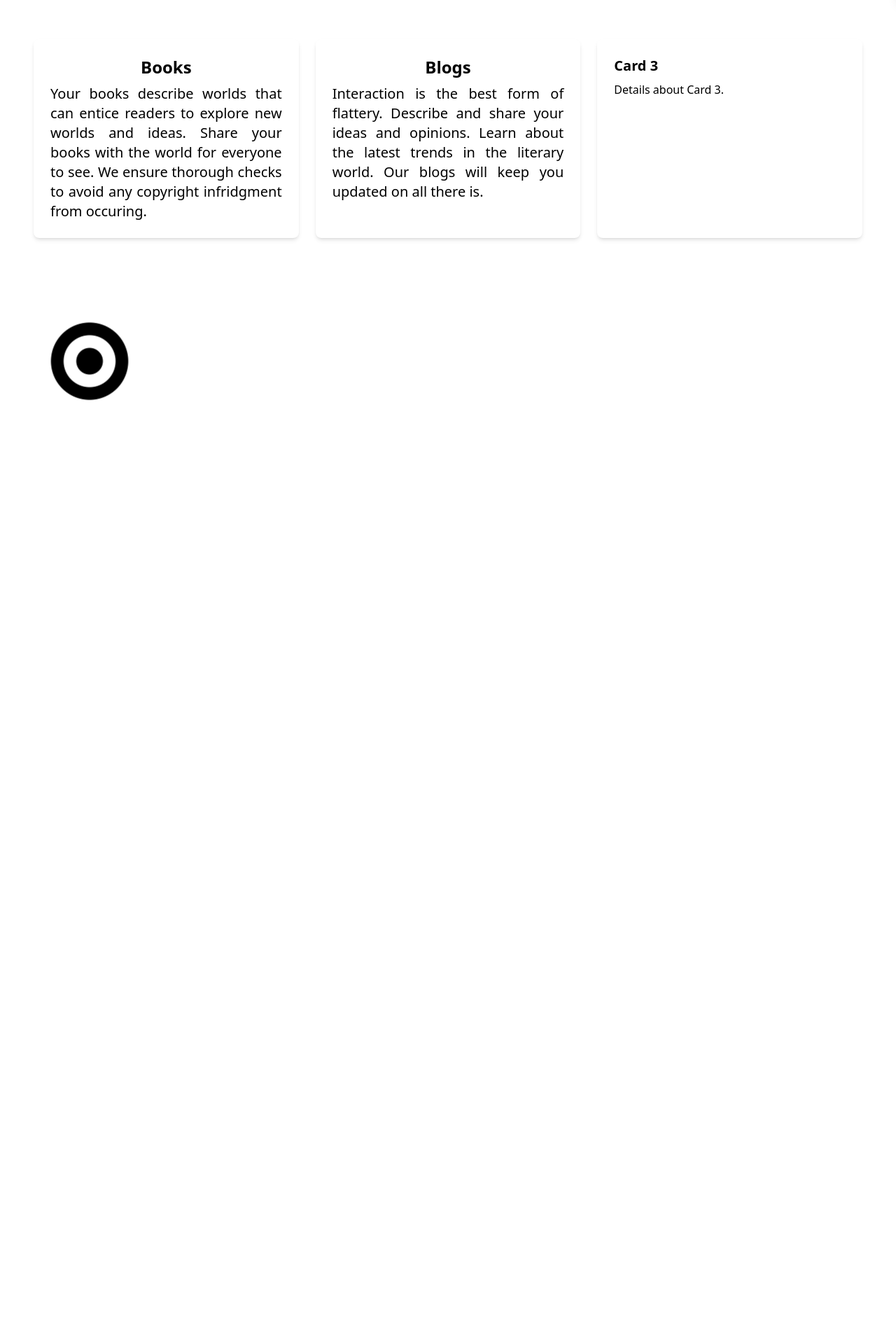
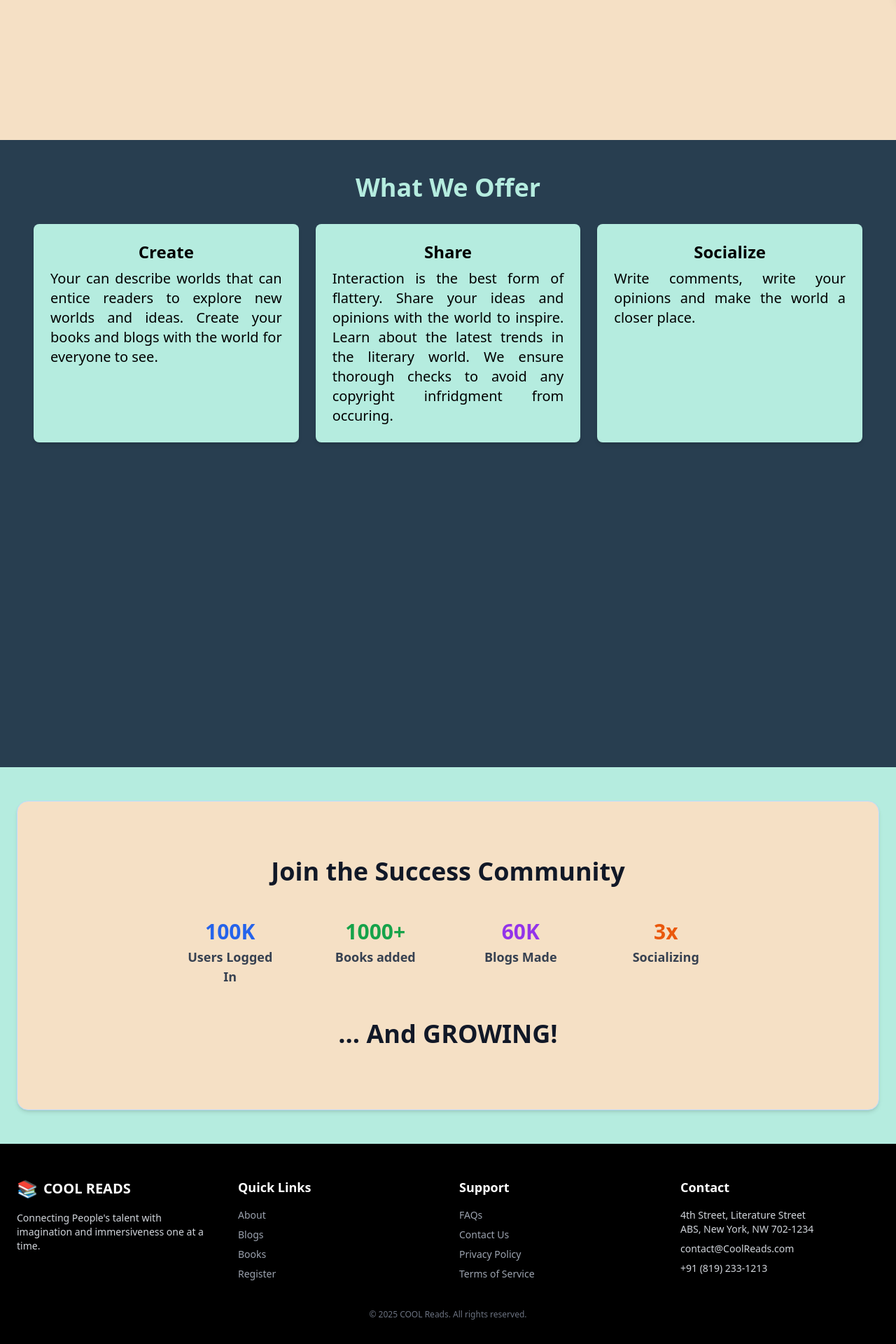
Before and after one commit to Nihaar75858/Cool-Reads, a React (Create React App) app in the folder frontend/: page / in a window 1280 px wide. Shown: the part 800-2720 px from the top of the page at 70% size. Before the commit the page ends 1444 px from the top, so only its background shows below. Built offline with nearby package versions, Linux system fonts and the light colour scheme.

Commit message:
Navbar fixed with landing page changes

```diff
--- a/frontend/package.json
+++ b/frontend/package.json
@@ -13,6 +13,7 @@
     "@testing-library/user-event": "^13.5.0",
     "@tinymce/tinymce-react": "^6.2.0",
     "axios": "^1.9.0",
+    "framer-motion": "^12.23.0",
     "react": "^19.1.0",
     "react-dom": "^19.1.0",
     "react-icons": "^5.5.0",
--- a/frontend/src/App.js
+++ b/frontend/src/App.js
@@ -7,6 +7,7 @@ import Register from './pages/Auth/Register';
 import Navbar from './components/Navbar/Navbar';
 import Profile from './components/Profile/Profile';
 import Notifications from './components/Notifications/Notifications';
+import About from './pages/About/About';
 
 // Blog
 import CreateBlog from './pages/Author/Blog/CreateBlog/CreateBlog';
@@ -46,22 +47,26 @@ function App() {
         <Route path="/register" element={<Register />} />
         <Route path="/login" element={<Login />} />
         <Route path="/profile" element={<Profile />} />
+        <Route path="/about" element={<About />} />
+
+        {/* Dashboard */}
 
         // Blogs
         <Route path="/createblog" element={<CreateBlog />} />
         <Route path="/viewblogs" element={<ViewBlogs />} />
         <Route path="/blogs/:id" element={<BlogDetail />} />
+        <Route path="/publicblogs" element={<ViewBlogs />} />
 
         <Route path="/notifications" element={<Notifications />} />
 
         // Author
         <Route path="/authordashboard" element={<AuthorDashboard user={user} />} />
-        <Route path="/addpublications" element={<AddPublication user={user} />} />
+        <Route path="/admin/addpublications" element={<AddPublication user={user} />} />
         <Route path="/addbook" element={<AddBook />} />
 
         // Admin
         <Route path="/admin/viewpublications" element={<AdminNotification />} />
-        <Route path="/admindashboard" element={<AdminDashboard />} />
+        <Route path="/admin/admindashboard" element={<AdminDashboard />} />
         <Route path="/admin/requests/:id" element={<BookRequestDetail />} />
 
         // Viewer
--- a/frontend/src/components/constants/utils.jsx
+++ b/frontend/src/components/constants/utils.jsx
@@ -2,16 +2,16 @@ const NavigationConfig = {
     0: [ // Guest / not logged in
         { name: "Home", to: "/", submenus: null },
         { name: "About", to: "/about", submenus: null },
-        { name: "Login", to: "/login", submenus: null },
-        { name: "Register", to: "/register", submenus: null }
+        { name: "Blogs", to: "/publicblogs", submenus: null },
+        { name: "Books", to: "/publicbooks", submenus: null },
     ],
     1: [
-        { name: "Home", to: "/admindashboard", submenus: null },
+        { name: "Home", to: "/admin/admindashboard", submenus: null },
         {
             name: "Publications", submenus: [
                 { name: "View Publications", to: "/admin/viewpublications" },
-                { name: "Review Publications", to: "/addpublications" },
-                { name: "Modify Publications", to: "/modifybook" },
+                { name: "Review Publications", to: "/admin/addpublications" },
+                { name: "Modify Publications", to: "/admin/modifybook" },
             ]
         },
         {
@@ -20,7 +20,7 @@ const NavigationConfig = {
                 { name: "View Blogs", to: "/viewblogs" },
             ]
         },
-        { name: "Notifications", to: "/notifications", submenus: null },
+        { name: "Notifications", to: "/admin/notifications", submenus: null },
     ],
     2: [
         { name: "Home", to: "/authordashboard", submenus: null },
@@ -33,9 +33,9 @@ const NavigationConfig = {
         },
     ],
     3: [
-        { name: "Home", to: "/viewerdashboard", submenus: null },
-        { name: "Books", to: "/viewbooks", submenus: null },
-        { name: "Notifications", to: "/notifications", submenus: null },
+        { name: "Home", to: "/viewer/viewerdashboard", submenus: null },
+        { name: "Books", to: "/viewer/viewbooks", submenus: null },
+        { name: "Notifications", to: "/viewer/notifications", submenus: null },
         {
             name: "Blogs", submenus: [
                 { name: "Create Blog", to: "/createblog" },
--- /dev/null
+++ b/frontend/src/pages/About/About.jsx
@@ -0,0 +1,66 @@
+import React from 'react';
+
+const About = () => {
+  return (
+    <div className="min-h-screen bg-custombg text-gray-800 px-6 py-12">
+      <div className="max-w-6xl mx-auto space-y-12">
+
+        {/* Heading */}
+        <div className="text-center">
+          <h1 className="text-5xl font-bold mb-4 text-navtext">About COOL Reads</h1>
+          <p className="text-lg text-gray-700">
+            COOL Reads is a creative ecosystem for readers, writers, and thinkers to share, explore, and connect.
+          </p>
+        </div>
+
+        {/* Mission Section */}
+        <section>
+          <h2 className="text-3xl font-semibold mb-4">Our Mission</h2>
+          <p className="text-lg leading-relaxed">
+            We aim to democratize literary expression. Whether you're an aspiring author, a passionate reader,
+            or someone who just wants to explore thought-provoking content, COOL Reads provides you with the
+            tools to write, read, and interact with a diverse community.
+          </p>
+        </section>
+
+        {/* Values Section */}
+        <section>
+          <h2 className="text-3xl font-semibold mb-4">What Sets Us Apart</h2>
+          <ul className="list-disc list-inside text-lg space-y-2">
+            <li><strong>Empowerment:</strong> Anyone can publish their ideas and gain recognition.</li>
+            <li><strong>Engagement:</strong> Social features like comments, collections, and notifications foster interaction.</li>
+            <li><strong>Trust:</strong> A role-based system ensures content authenticity and protects original work.</li>
+            <li><strong>Community:</strong> We believe literature is best when shared and discussed openly.</li>
+          </ul>
+        </section>
+
+        {/* How it Works Section */}
+        <section>
+          <h2 className="text-3xl font-semibold mb-4">How It Works</h2>
+          <p className="text-lg leading-relaxed">
+            Authors can create books and blogs, which are moderated and stored under their profile.
+            Viewers can browse, collect, and comment on content, helping authors grow. Admins maintain
+            quality and integrity across the platform.
+          </p>
+        </section>
+
+        {/* Call to Action */}
+        <section className="bg-logobg text-white rounded-lg p-8 text-center shadow-lg">
+          <h2 className="text-4xl font-bold mb-4">Join Our Movement</h2>
+          <p className="text-lg mb-6">
+            Whether you’re here to read, write, or just get inspired — COOL Reads is your literary playground.
+          </p>
+          <a
+            href="/register"
+            className="bg-white text-navtext font-semibold px-6 py-3 rounded hover:bg-gray-200 transition"
+          >
+            Get Started
+          </a>
+        </section>
+
+      </div>
+    </div>
+  );
+};
+
+export default About;
--- a/frontend/src/pages/DashBoard/Dashboard.jsx
+++ b/frontend/src/pages/DashBoard/Dashboard.jsx
@@ -1,4 +1,5 @@
 import React from 'react'
+import { motion } from 'framer-motion';
 
 // Dashboard Component
 const Dashboard = () => {
@@ -7,10 +8,16 @@ const Dashboard = () => {
 
       {/* Main Content */}
       <div className="p-12 bg-custombg">
+        <motion.div
+          className="min-h-screen"
+          initial={{ opacity: 0, y: 50 }}
+          animate={{ opacity: 1, y: 0 }}
+          transition={{ duration: 0.8, ease: 'easeOut' }}
+        >
           <div className="flex flex-col md:flex-row items-center gap-8">
             {/* Text Section */}
             <div className="md:w-1/2">
-            <h1 className="text-5xl font-bold mb-4">Welcome to COOL Reads</h1>
+              <h1 className="text-5xl font-bold mb-4">Welcome to <br></br>COOL READS</h1>
               <p className="text-gray-700 text-lg">
                 Where you can read, connect, and share your world of literature.
               </p>
@@ -25,40 +32,139 @@ const Dashboard = () => {
               />
             </div>
           </div>
+        </motion.div>
       </div>
 
 
-      <div className="p-12 bg-white">
+      <div className="p-12 bg-logobg">
         {/* Example: Cards Section */}
+        <motion.div
+          className="min-h-screen"
+          initial={{ opacity: 0, y: 50 }}
+          animate={{ opacity: 1, y: 0 }}
+          transition={{ duration: 0.8, ease: 'easeOut' }}
+        >
+          <h1 className="text-4xl font-bold text-center text-navtext mb-8">What We Offer</h1>
           <div className="grid grid-cols-1 md:grid-cols-2 lg:grid-cols-3 gap-6 mt-8">
-          <div className="bg-white p-6 rounded-lg shadow-md">
-            <h2 className="text-2xl font-semibold mb-2 text-center">Books</h2>
+            <div className="bg-navtext p-6 rounded-lg shadow-md">
+              <h2 className="text-2xl font-semibold mb-2 text-center">Create</h2>
               <p className='text-xl text-justify'>
-              Your books describe worlds that can entice readers
+                Your can describe worlds that can entice readers
                 to explore new worlds and ideas.
-              Share your books with the world for everyone to see.
-              We ensure thorough checks to avoid any copyright
-              infridgment from occuring.</p>
+                Create your books and blogs with the world for everyone to see.
+              </p>
             </div>
-          <div className="bg-white p-6 rounded-lg shadow-md">
-            <h2 className="text-2xl font-semibold mb-2 text-center">Blogs</h2>
+            <div className="bg-navtext p-6 rounded-lg shadow-md">
+              <h2 className="text-2xl font-semibold mb-2 text-center">Share</h2>
               <p className='text-xl text-justify'>
                 Interaction is the best form of flattery.
-              Describe and share your ideas and opinions.
+                Share your ideas and opinions with the world to inspire.
                 Learn about the latest trends in the literary world.
-              Our blogs will keep you updated on all there is.
+                We ensure thorough checks to avoid any copyright
+                infridgment from occuring.
               </p>
             </div>
-          <div className="bg-white p-6 rounded-lg shadow-md">
-            <h2 className="text-xl font-semibold mb-2">Card 3</h2>
-            <p>Details about Card 3.</p>
+            <div className="bg-navtext p-6 rounded-lg shadow-md">
+              <h2 className="text-2xl font-semibold mb-2 text-center">Socialize</h2>
+              <p className='text-xl text-justify'>
+                Write comments, write your opinions and make the world a closer place.
+              </p>
             </div>
+          </div>
+        </motion.div>
+      </div>
+
+      <div className="bg-navtext px-6 py-12 flex flex-col items-center">
+        <motion.div
+          initial={{ opacity: 0, y: 50 }}
+          animate={{ opacity: 1, y: 0 }}
+          transition={{ duration: 0.8, ease: 'easeOut' }}
+        >
+          <div className="w-full bg-custombg rounded-2xl border border-blue-200 py-20 px-60 shadow-md text-center">
+            <h2 className="text-4xl font-bold mb-12 text-gray-900">Join the Success Community</h2>
+
+            <div className="grid grid-cols-2 md:grid-cols-4 gap-20 mb-12">
+              <div>
+                <h3 className="text-3xl font-bold text-blue-600">100K</h3>
+                <p className="text-lg font-bold text-gray-700 mt-1">Users Logged In</p>
+              </div>
+              <div>
+                <h3 className="text-3xl font-bold text-green-600">1000+</h3>
+                <p className="text-lg font-bold text-gray-700 mt-1">Books added</p>
+              </div>
+              <div>
+                <h3 className="text-3xl font-bold text-purple-600">60K</h3>
+                <p className="text-lg font-bold text-gray-700 mt-1">Blogs Made</p>
+              </div>
+              <div>
+                <h3 className="text-3xl font-bold text-orange-600">3x</h3>
+                <p className="text-lg font-bold text-gray-700 mt-1">Socializing</p>
               </div>
             </div>
 
-      <div className="w-64 h-64 rounded-full bg-[radial-gradient(circle,_#000_10%,_transparent_11%,_transparent_20%,_#000_21%,_#000_30%,_transparent_31%)]"></div>
+            {/* <p className="text-sm text-gray-800">
+              <span className="font-bold">Money-back guarantee:</span> If you don't get a job within 6 months of graduation,
+              we'll refund 100% of your counseling fees. That's our confidence in this program.
+            </p> */}
+            <h2 className="text-4xl font-bold mb-2 text-gray-900">... And GROWING!</h2>
+          </div>
+        </motion.div>
+      </div>
+
+      <footer className="bg-black text-white py-12">
+        <div className="max-w-7xl mx-auto px-6 grid grid-cols-1 sm:grid-cols-2 md:grid-cols-4 gap-8">
+
+          {/* Logo + About */}
+          <div>
+            <h2 className="text-xl font-bold flex items-center gap-2 mb-4">
+              <span className="text-blue-400 text-2xl">📚</span> COOL READS
+            </h2>
+            <p className="text-sm text-gray-300">
+              Connecting People's talent with imagination and immersiveness one at a time.
+            </p>
+          </div>
+
+          {/* Quick Links */}
+          <div>
+            <h3 className="text-lg font-semibold mb-4">Quick Links</h3>
+            <ul className="space-y-2 text-gray-400 text-sm">
+              <li><a href="#" className="hover:text-white">About</a></li>
+              <li><a href="#" className="hover:text-white">Blogs</a></li>
+              <li><a href="#" className="hover:text-white">Books</a></li>
+              <li><a href="#" className="hover:text-white">Register</a></li>
+            </ul>
+          </div>
+
+          {/* Support */}
+          <div>
+            <h3 className="text-lg font-semibold mb-4">Support</h3>
+            <ul className="space-y-2 text-gray-400 text-sm">
+              <li><a href="#" className="hover:text-white">FAQs</a></li>
+              <li><a href="#" className="hover:text-white">Contact Us</a></li>
+              <li><a href="#" className="hover:text-white">Privacy Policy</a></li>
+              <li><a href="#" className="hover:text-white">Terms of Service</a></li>
+            </ul>
+          </div>
+
+          {/* Contact */}
+          <div>
+            <h3 className="text-lg font-semibold mb-4">Contact</h3>
+            <p className="text-sm text-gray-300 mb-2">
+              4th Street, Literature Street<br />
+              ABS, New York, NW 702-1234
+            </p>
+            <p className="text-sm text-gray-300 mb-2">contact@CoolReads.com</p>
+            <p className="text-sm text-gray-300">+91 (819) 233-1213</p>
+          </div>
 
         </div>
+
+        <div className="text-center text-gray-500 text-xs mt-10">
+          &copy; {new Date().getFullYear()} COOL Reads. All rights reserved.
+        </div>
+      </footer>
+
+    </div >
   );
 };
 
```
Also changed, not shown: frontend/src/components/Navbar/Navbar.jsx (+37 -4 lines), frontend/src/pages/DashBoard/hello.jsx (deleted), 1 other file (tests, documents, lock files or other folders). Lines whose indentation alone changed are shown as unchanged.
